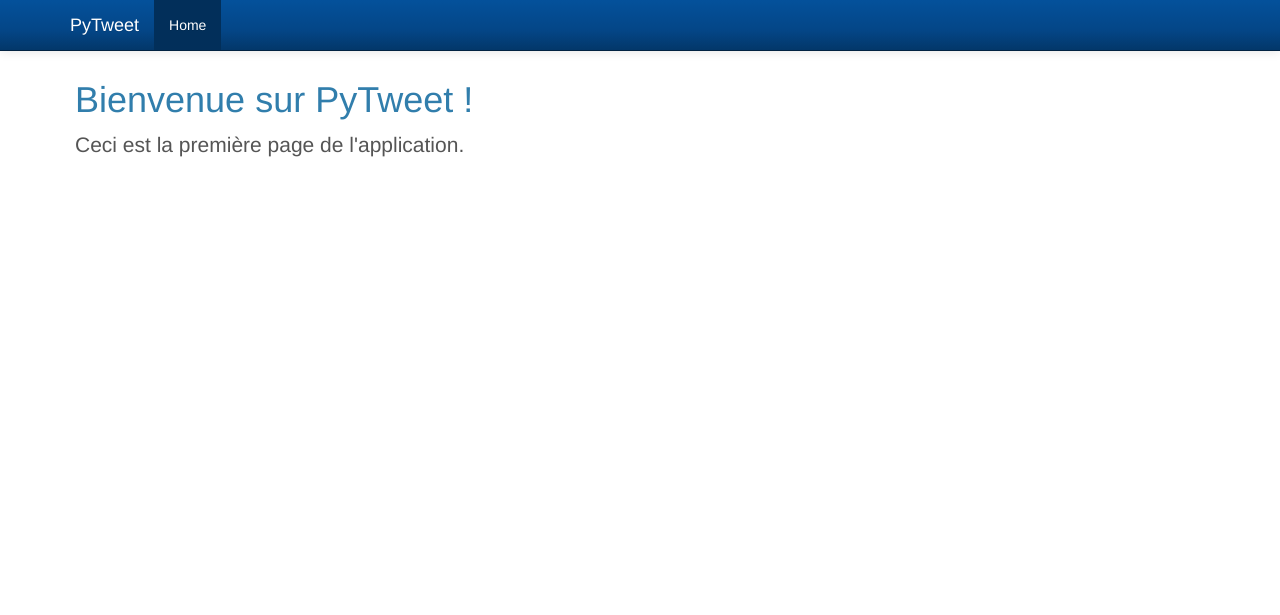
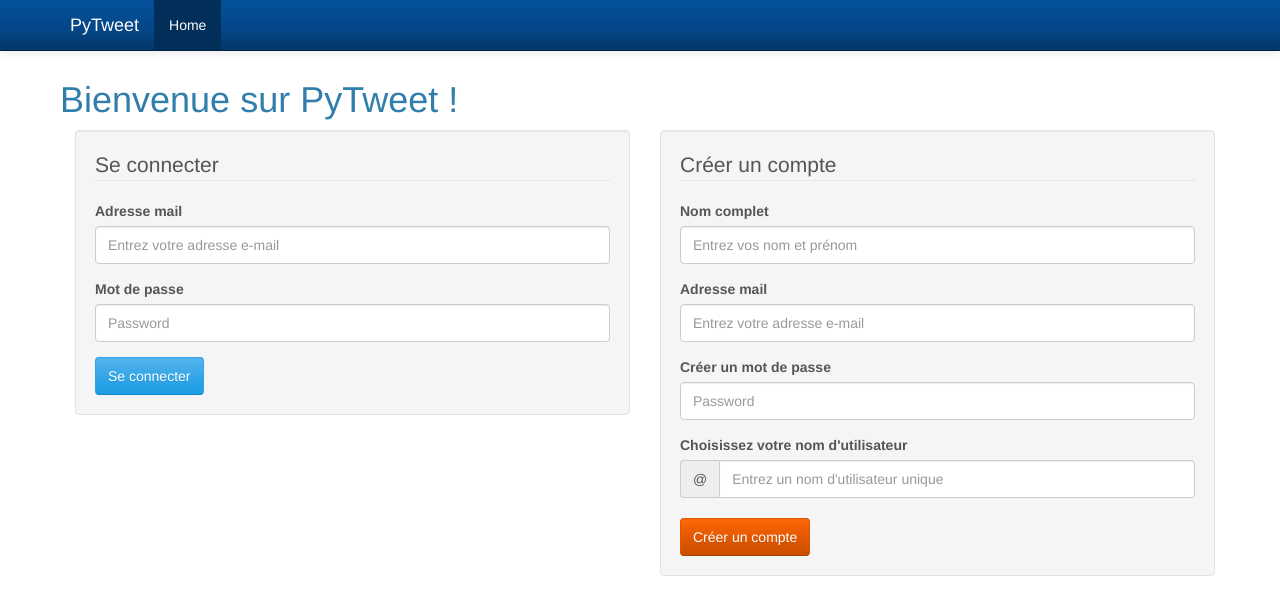
Before and after one commit to cfasquel/PyTweet, a Django app: page / in a window 1280 px wide. Shown: the top 615 px of the page. Run offline with Django 3.2, Linux system fonts and the light colour scheme; some libraries are stand-ins or nearby versions.

Commit message:
home template

```diff
--- a/PyTweetApp/templates/home.html
+++ b/PyTweetApp/templates/home.html
@@ -2,9 +2,55 @@
 
 {% block body %}
 
+<h1>Bienvenue sur PyTweet !</h1>
+
 <div class="col-md-6">
-		<h1>Bienvenue sur PyTweet !</h1>
-		<p class="lead">Ceci est la première page de l'application.</p>
+	<div class="well">
+		<form role="form">
+			<fieldset>
+				<legend>Se connecter</legend>
+				<div class="form-group">
+					<label for="co-email">Adresse mail</label>
+					<input type="email" class="form-control" id="co-email" placeholder="Entrez votre adresse e-mail">
+				</div>
+				<div class="form-group">
+					<label for="co-password">Mot de passe</label>
+					<input type="password" class="form-control" id="co-password" placeholder="Password">
+				</div>
+
+				<button type="submit" class="btn btn-primary">Se connecter</button>
+			</fieldset>
+		</form>
+	</div>
+</div>
+
+<div class="col-md-6">
+	<div class="well">
+		<form role="form">
+			<fieldset>
+				<legend>Créer un compte</legend>
+				<div class="form-group">
+			    	<label for="in-name">Nom complet</label>
+					<input type="text" class="form-control" id="in-name" placeholder="Entrez vos nom et prénom">
+			  	</div>
+				<div class="form-group">
+			    	<label for="in-email">Adresse mail</label>
+					<input type="email" class="form-control" id="in-email" placeholder="Entrez votre adresse e-mail">
+			  	</div>
+			  	<div class="form-group">
+					<label for="in-password">Créer un mot de passe</label>
+					<input type="password" class="form-control" id="in-password" placeholder="Password">
+				</div>
+				<label for="in-tag">Choisissez votre nom d'utilisateur</label>
+				<div class="input-group">
+					<span class="input-group-addon">@</span>
+					<input type="text" class="form-control" id="in-tag" placeholder="Entrez un nom d'utilisateur unique">
+				</div>
+				<br/>
+			  	<button type="submit" class="btn btn-warning">Créer un compte</button>
+			</fieldset>
+		</form>
+	</div>
 </div>
 
 {% endblock %}
```
